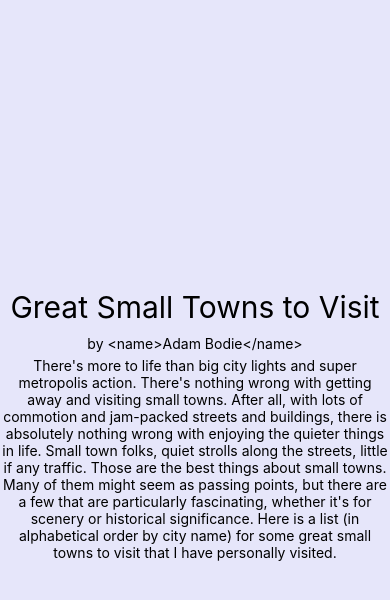
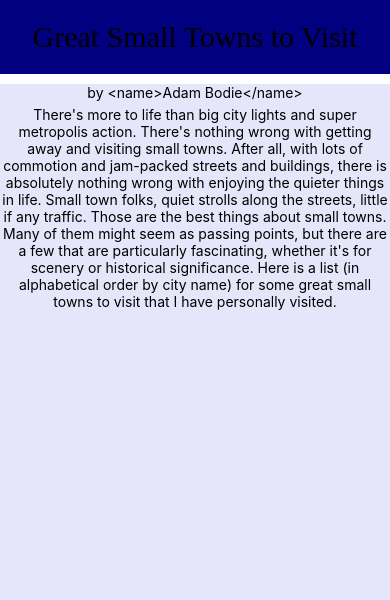
Before and after one commit to adambodie/SmallTownNative, a React Native app: screen / in a window 390 px wide. Shown: the top 600 px of the page. Built offline with nearby package versions, Linux system fonts and the light colour scheme.

Commit message:
Added styles to header, fonts

```diff
--- a/App.js
+++ b/App.js
@@ -43,15 +43,18 @@ export default class App extends Component<{}> {
 const styles = StyleSheet.create({
   container: {
     flex: 1,
-    justifyContent: 'center',
-    alignItems: 'center',
     backgroundColor: '#E6E6FA',
   },
   title: {
     fontSize: 30,
     textAlign: 'center',
-    margin: 10,
-    color: 'black'
+    fontFamily: 'anton-regular',
+    padding: 20,
+    margin: 0,
+    color: 'black',
+    borderBottomColor: 'white',
+    borderBottomWidth: 10,
+    backgroundColor: 'navy'
   },
   paragraph: {
     textAlign: 'center',
--- a/package.json
+++ b/package.json
@@ -16,6 +16,11 @@
 		"jest": "21.2.1",
 		"react-test-renderer": "16.0.0-beta.5"
 	},
+    "rnpm": {
+      "assets": [
+        "./assets/fonts/"
+      ]
+    },
 	"jest": {
 		"preset": "react-native"
 	}
```
Also changed, not shown: assets/fonts/anton-regular.ttf (added), 3 other files (tests, documents, lock files or other folders).
